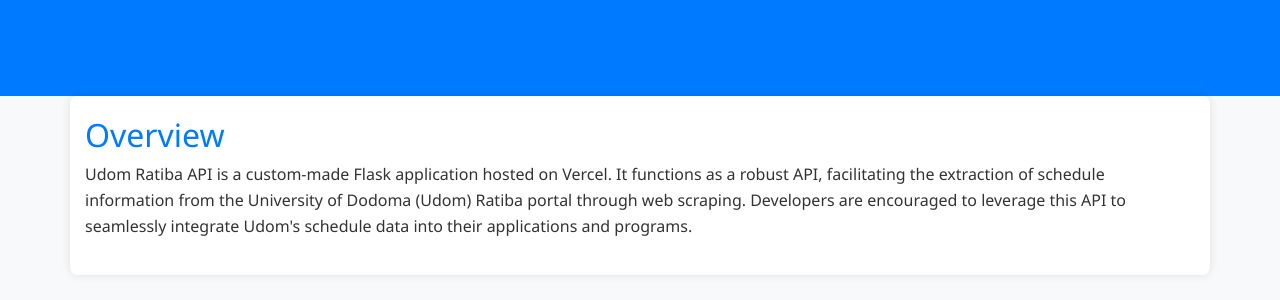
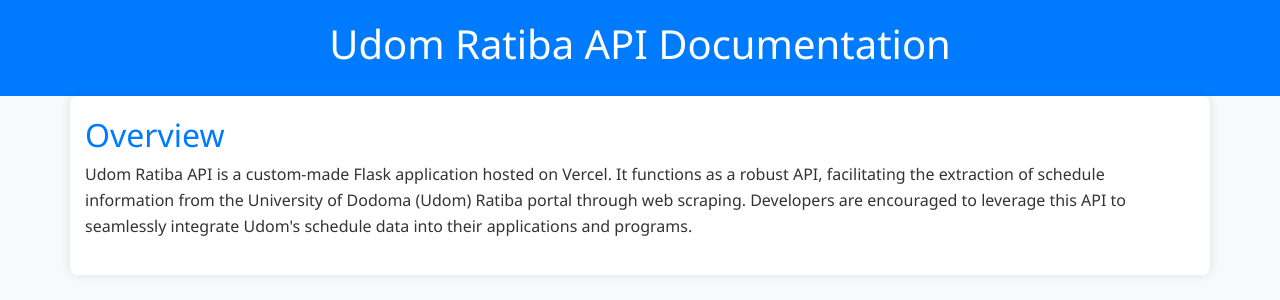
Before and after one commit to isaka-james/UDOM-RATIBA-API, a Python web app: template api/templates/index.html in a window 1280 px wide. Shown: the top 300 px of the page. Run offline with Jinja, Linux system fonts and the light colour scheme; the template is opened without the code that fills it, so the values that code supplies are empty; some libraries are stand-ins or nearby versions.

Commit message:
web making 0.5

```diff
--- a/api/templates/index.html
+++ b/api/templates/index.html
@@ -67,7 +67,7 @@
 <body>
     <header class="bg-primary">
         <div class="container">
-            <h1>Udom Ratiba API Documentation</h1>
+            <h1 style="color:white">Udom Ratiba API Documentation</h1>
         </div>
     </header>
 
```
